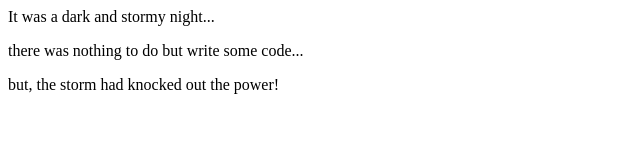
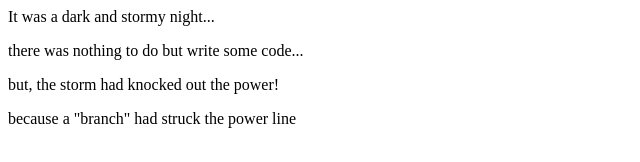
Before and after one commit to bdaubry/fireside-story, a plain HTML site: page index.html in a window 1280 px wide. Shown: the whole page, without its empty margins (0-640 px from the left). Drawn offline with Linux system fonts and the light colour scheme.

Commit message:
fourth p

```diff
--- a/index.html
+++ b/index.html
@@ -3,5 +3,6 @@
     <p>It was a dark and stormy night...</p>
     <p>there was nothing to do but write some code...</p>
     <p>but, the storm had knocked out the power!</p>
+    <p>because a "branch" had struck the power line</p>
   </body>
 </html>
```
